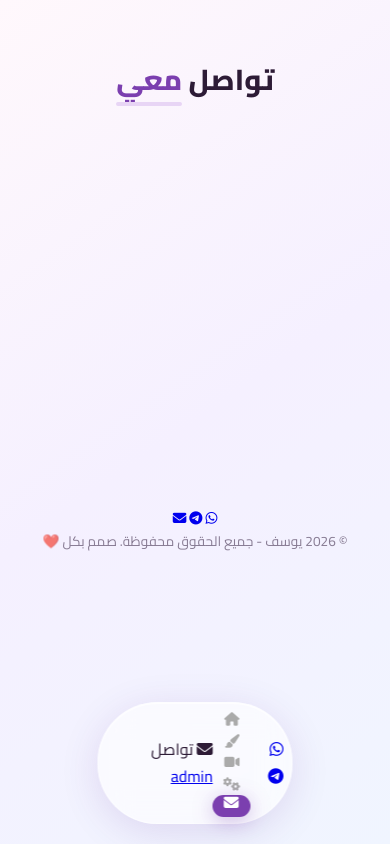
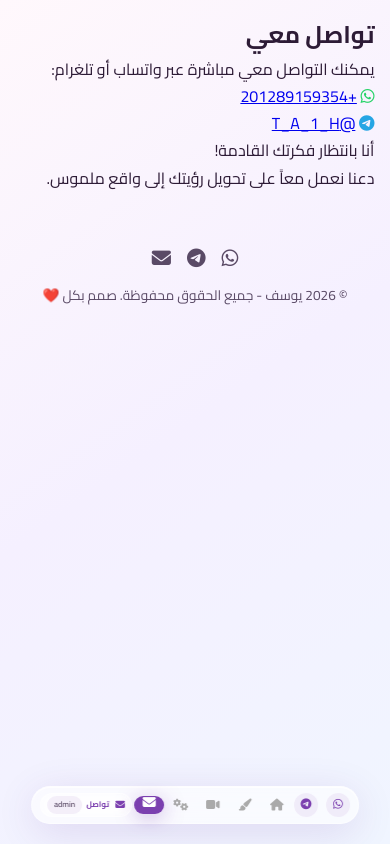
Before and after one commit to il88li/DESIGN, a Flask app: page /contact in a window 390 px wide. Run offline with Flask 3, Linux system fonts and the light colour scheme.

Commit message:
Update style.css

```diff
--- a/static/style.css
+++ b/static/style.css
@@ -48,8 +48,8 @@ body {
     transform: translateX(-50%);
     display: flex;
     align-items: center;
-    justify-content: space-around;
-    gap: 6px;
+    justify-content: space-between;
+    gap: 8px;
     background: rgba(255, 255, 255, 0.6);
     backdrop-filter: blur(16px);
     -webkit-backdrop-filter: blur(16px);
@@ -59,7 +59,42 @@ body {
     box-shadow: 0 8px 40px rgba(76, 5, 133, 0.12), inset 0 1px 0 rgba(255, 255, 255, 0.8);
     z-index: 999;
     width: auto;
-    max-width: 94%;
+    max-width: 96%;
+    min-width: 320px;
+}
+
+/* أيقونات التواصل (جهة اليمين) */
+.nav-social {
+    display: flex;
+    gap: 8px;
+    align-items: center;
+}
+
+.nav-social .social-icon {
+    display: flex;
+    align-items: center;
+    justify-content: center;
+    width: 34px;
+    height: 34px;
+    border-radius: 50%;
+    background: rgba(123, 63, 175, 0.08);
+    color: var(--primary);
+    font-size: 1.1rem;
+    transition: all 0.3s;
+    text-decoration: none;
+}
+
+.nav-social .social-icon:hover {
+    background: var(--primary);
+    color: white;
+    transform: scale(1.1);
+}
+
+/* روابط الصفحات الرئيسية */
+.nav-links-center {
+    display: flex;
+    align-items: center;
+    gap: 4px;
 }
 
 .navbar-glass .nav-item {
@@ -71,21 +106,21 @@ body {
     color: #aaa;
     font-size: 0.55rem;
     font-weight: 600;
-    padding: 6px 12px;
+    padding: 6px 10px;
     border-radius: 40px;
     transition: all 0.3s ease;
-    min-width: 52px;
+    min-width: 44px;
     position: relative;
 }
 
 .navbar-glass .nav-item i {
-    font-size: 1.2rem;
+    font-size: 1.1rem;
     transition: transform 0.3s, color 0.3s;
 }
 
 .navbar-glass .nav-item span {
     margin-top: 2px;
-    font-size: 0.5rem;
+    font-size: 0.45rem;
     opacity: 0.8;
 }
 
@@ -107,264 +142,54 @@ body {
     opacity: 1;
 }
 
-/* ===== البطاقات الزجاجية ===== */
-.glass-card {
-    background: rgba(255, 255, 255, 0.6);
-    backdrop-filter: blur(var(--glass-blur));
-    -webkit-backdrop-filter: blur(var(--glass-blur));
-    border: 1px solid var(--glass-border);
-    border-radius: var(--radius);
-    box-shadow: var(--glass-shadow);
-    transition: transform 0.3s, box-shadow 0.3s;
+/* اسم الصفحة الحالية + Admin */
+.nav-page-title {
+    display: flex;
+    align-items: center;
+    gap: 12px;
+    font-size: 0.8rem;
+    font-weight: 700;
+    color: var(--text-dark);
+    background: rgba(255, 255, 255, 0.3);
+    padding: 4px 14px 4px 10px;
+    border-radius: 40px;
+    border: 1px solid rgba(255, 255, 255, 0.4);
+    backdrop-filter: blur(4px);
+    white-space: nowrap;
 }
 
-.glass-card:hover {
-    transform: translateY(-6px);
-    box-shadow: 0 16px 48px rgba(76, 5, 133, 0.12);
+.nav-page-title .page-name {
+    display: flex;
+    align-items: center;
+    gap: 6px;
+    color: var(--primary);
+    font-size: 0.8rem;
 }
 
-/* ===== الأزرار الزجاجية ===== */
-.btn-glass {
-    display: inline-flex;
-    align-items: center;
-    gap: 10px;
-    padding: 14px 32px;
-    background: rgba(123, 63, 175, 0.15);
-    backdrop-filter: blur(8px);
-    -webkit-backdrop-filter: blur(8px);
-    border: 1px solid rgba(123, 63, 175, 0.25);
-    border-radius: 50px;
-    color: var(--primary);
-    font-weight: 700;
-    font-size: 1rem;
-    text-decoration: none;
-    transition: all 0.3s;
-    box-shadow: 0 4px 15px rgba(123, 63, 175, 0.1);
-}
-
-.btn-glass:hover {
-    background: var(--primary);
-    color: white;
-    transform: translateY(-3px);
-    box-shadow: 0 8px 30px rgba(123, 63, 175, 0.25);
-}
-
-.btn-glass-small {
-    display: inline-flex;
-    align-items: center;
-    gap: 8px;
-    padding: 10px 24px;
-    background: rgba(255, 255, 255, 0.5);
-    backdrop-filter: blur(6px);
-    border: 1px solid rgba(219, 181, 238, 0.3);
-    border-radius: 40px;
-    color: var(--primary);
-    font-weight: 600;
-    font-size: 0.9rem;
-    text-decoration: none;
-    transition: 0.3s;
-}
-
-.btn-glass-small:hover {
-    background: var(--primary);
-    color: white;
-}
-
-/* ===== العناوين ===== */
-.section {
-    padding: 40px 0 30px;
-}
-
-.section-title {
-    font-size: 2.2rem;
-    font-weight: 800;
-    text-align: center;
-    margin-bottom: 35px;
-    color: var(--text-dark);
-}
-
-.section-title span {
-    color: var(--primary);
-    position: relative;
-}
-
-.section-title span::after {
-    content: '';
-    position: absolute;
-    bottom: 0;
-    right: 0;
-    width: 100%;
-    height: 4px;
-    background: var(--primary-lighter);
-    border-radius: 5px;
-}
-
-/* ===== القسم الرئيسي ===== */
-.home-section {
-    padding-top: 30px;
-    min-height: 85vh;
-    display: flex;
-    align-items: center;
-}
-
-.home-grid {
-    display: grid;
-    grid-template-columns: 1fr 1fr;
-    gap: 40px;
-    align-items: center;
-}
-
-.home-text h1 {
-    font-size: 3rem;
-    font-weight: 800;
-    color: var(--text-dark);
-}
-
-.home-text h1 span {
-    color: var(--primary);
-    background: var(--primary-lighter);
-    padding: 0 15px;
-    border-radius: 15px;
-    display: inline-block;
-}
-
-.tagline {
-    font-size: 1.3rem;
-    color: var(--primary);
-    font-weight: 600;
-    margin: 12px 0 18px;
-}
-
-.bio {
-    font-size: 1.05rem;
-    color: var(--text-soft);
-    max-width: 500px;
-    margin-bottom: 28px;
-    line-height: 1.9;
-}
-
-.glass-avatar {
-    width: 100%;
-    max-width: 320px;
-    border-radius: 50%;
-    border: 6px solid rgba(255, 255, 255, 0.6);
-    box-shadow: 0 8px 40px rgba(76, 5, 133, 0.12);
-    display: block;
-    margin: 0 auto;
-    aspect-ratio: 1/1;
-    object-fit: cover;
-    backdrop-filter: blur(4px);
-}
-
-/* ===== الشبكات ===== */
-.portfolio-grid, .videos-grid, .testimonials-grid {
-    display: grid;
-    grid-template-columns: repeat(auto-fill, minmax(250px, 1fr));
-    gap: 25px;
-}
-
-.portfolio-card, .video-card {
-    padding: 0 0 15px;
-    overflow: hidden;
-}
-
-.portfolio-card img, .video-card img {
-    width: 100%;
-    height: 170px;
-    object-fit: cover;
-    background: var(--primary-lighter);
-}
-
-.portfolio-card h3, .video-card h3 {
-    padding: 12px 16px 0;
-    color: var(--primary);
-}
-
-.portfolio-card p, .video-card p {
-    padding: 0 16px 10px;
-    color: var(--text-soft);
+.nav-page-title .page-name i {
     font-size: 0.9rem;
 }
 
-.video-wrapper {
-    position: relative;
-    padding-bottom: 56.25%;
-    height: 0;
-    overflow: hidden;
+.nav-page-title .admin-link {
+    color: var(--text-soft);
+    text-decoration: none;
+    font-size: 0.7rem;
+    font-weight: 600;
+    padding: 2px 10px;
+    border-radius: 30px;
+    background: rgba(123, 63, 175, 0.08);
+    transition: all 0.3s;
+    border: 1px solid transparent;
 }
 
-.video-wrapper iframe {
-    position: absolute;
-    top: 0;
-    right: 0;
-    width: 100%;
-    height: 100%;
-    border: none;
+.nav-page-title .admin-link:hover {
+    background: var(--primary);
+    color: white;
+    border-color: var(--primary);
 }
 
-/* ===== الخدمات ===== */
-.services-grid {
-    display: grid;
-    grid-template-columns: repeat(auto-fit, minmax(200px, 1fr));
-    gap: 25px;
-}
-
-.service-card {
-    padding: 30px 18px;
-    text-align: center;
-}
-
-.service-icon {
-    font-size: 2.8rem;
-    margin-bottom: 10px;
-    color: var(--primary);
-}
-
-.service-card h3 {
-    color: var(--primary);
-    margin-bottom: 6px;
-    font-size: 1.1rem;
-}
-
-.service-card p {
-    color: var(--text-soft);
-    font-size: 0.9rem;
-}
-
-/* ===== التواصل ===== */
-.contact-content {
-    max-width: 600px;
-    margin: 0 auto;
-    padding: 40px;
-    text-align: center;
-}
-
-.contact-item {
-    font-size: 1.2rem;
-    margin: 12px 0;
-    display: flex;
-    align-items: center;
-    justify-content: center;
-    gap: 12px;
-}
-
-.contact-item a {
-    color: var(--primary);
-    font-weight: 700;
-    text-decoration: none;
-    border-bottom: 2px solid var(--primary-lighter);
-    padding: 0 5px;
-}
-
-.contact-item a:hover {
-    color: #5a2d8a;
-}
-
-.contact-note {
-    border-top: 2px dashed var(--primary-lighter);
-    padding-top: 20px;
-    margin-top: 10px;
-}
+/* ===== باقي التنسيقات (نفس السابق) ===== */
+/* ... (جميع التنسيقات الأخرى كما هي) ... */
 
 /* ===== تذييل ===== */
 footer {
@@ -374,82 +199,102 @@ footer {
     font-size: 0.85rem;
 }
 
-footer p {
-    opacity: 0.7;
+.footer-social {
+    display: flex;
+    justify-content: center;
+    gap: 16px;
+    margin-bottom: 10px;
 }
 
-/* ===== تأثيرات الحركة ===== */
-.fade-in {
-    opacity: 0;
-    transform: translateY(30px);
-    animation: fadeInUp 0.8s ease forwards;
+.footer-social a {
+    color: var(--text-soft);
+    font-size: 1.4rem;
+    transition: color 0.3s, transform 0.3s;
 }
 
-@keyframes fadeInUp {
-    to { opacity: 1; transform: translateY(0); }
+.footer-social a:hover {
+    color: var(--primary);
+    transform: translateY(-3px);
 }
 
-.card-animate {
-    opacity: 0;
-    transform: translateY(30px);
-    transition: opacity 0.6s ease, transform 0.6s ease;
-}
-
-.card-animate.visible {
-    opacity: 1;
-    transform: translateY(0);
-}
-
-/* ===== رسائل الفلاش ===== */
-.flash-messages {
-    max-width: 800px;
-    margin: 20px auto 10px;
-    padding: 0 15px;
-}
-
-.flash {
-    padding: 12px 18px;
-    border-radius: 12px;
-    margin-bottom: 8px;
-    font-weight: 600;
-    background: rgba(255,255,255,0.7);
-    backdrop-filter: blur(6px);
-}
-
-.flash.success { border-right: 5px solid #28a745; }
-.flash.danger { border-right: 5px solid #dc3545; }
-.flash.warning { border-right: 5px solid #ffc107; }
-.flash.info { border-right: 5px solid #17a2b8; }
-
-/* ===== التجاوب ===== */
+/* ===== التجاوب مع الجوال ===== */
 @media (max-width: 768px) {
-    .home-grid { grid-template-columns: 1fr; text-align: center; }
-    .home-text h1 { font-size: 2.2rem; }
-    .bio { margin: 0 auto 25px; }
-    .glass-avatar { max-width: 200px; }
-    .section-title { font-size: 1.8rem; }
-    .portfolio-grid, .videos-grid { grid-template-columns: 1fr 1fr; }
-    .services-grid { grid-template-columns: 1fr 1fr; }
-    .navbar-glass { padding: 8px 12px; gap: 2px; }
-    .navbar-glass .nav-item { min-width: 44px; padding: 4px 8px; }
-    .navbar-glass .nav-item i { font-size: 1rem; }
-    .navbar-glass .nav-item span { font-size: 0.45rem; }
-    .contact-content { padding: 25px 15px; }
+    .navbar-glass {
+        padding: 8px 12px;
+        gap: 4px;
+        min-width: auto;
+        flex-wrap: nowrap;
+        justify-content: space-between;
+    }
+    .nav-social .social-icon {
+        width: 28px;
+        height: 28px;
+        font-size: 0.9rem;
+    }
+    .nav-links-center {
+        gap: 2px;
+    }
+    .navbar-glass .nav-item {
+        min-width: 36px;
+        padding: 4px 6px;
+    }
+    .navbar-glass .nav-item i {
+        font-size: 0.9rem;
+    }
+    .navbar-glass .nav-item span {
+        display: none;
+    }
+    .nav-page-title {
+        font-size: 0.6rem;
+        padding: 2px 10px 2px 6px;
+        gap: 6px;
+    }
+    .nav-page-title .page-name {
+        font-size: 0.6rem;
+    }
+    .nav-page-title .page-name i {
+        font-size: 0.7rem;
+    }
+    .nav-page-title .admin-link {
+        font-size: 0.6rem;
+        padding: 1px 8px;
+    }
+    .footer-social a {
+        font-size: 1.2rem;
+    }
 }
 
 @media (max-width: 480px) {
-    .portfolio-grid, .videos-grid { grid-template-columns: 1fr; }
-    .services-grid { grid-template-columns: 1fr; }
-    .home-text h1 { font-size: 1.8rem; }
-    .navbar-glass { padding: 6px 8px; gap: 0; }
-    .navbar-glass .nav-item { min-width: 38px; padding: 4px 6px; }
-    .navbar-glass .nav-item i { font-size: 0.85rem; }
-    .navbar-glass .nav-item span { display: none; }
-    .btn-glass { padding: 10px 20px; font-size: 0.9rem; }
+    .navbar-glass {
+        padding: 6px 8px;
+        gap: 2px;
+        border-radius: 40px;
+    }
+    .nav-social .social-icon {
+        width: 24px;
+        height: 24px;
+        font-size: 0.7rem;
+    }
+    .navbar-glass .nav-item {
+        min-width: 30px;
+        padding: 3px 4px;
+    }
+    .navbar-glass .nav-item i {
+        font-size: 0.75rem;
+    }
+    .nav-page-title {
+        font-size: 0.5rem;
+        padding: 2px 6px;
+        gap: 4px;
+    }
+    .nav-page-title .page-name {
+        font-size: 0.5rem;
+    }
+    .nav-page-title .page-name i {
+        font-size: 0.6rem;
+    }
+    .nav-page-title .admin-link {
+        font-size: 0.5rem;
+        padding: 1px 6px;
+    }
 }
-
-/* تحسين إمكانية الوصول */
-a, button {
-    focus-visible: outline: 3px solid var(--primary);
-    outline-offset: 3px;
-}
```
